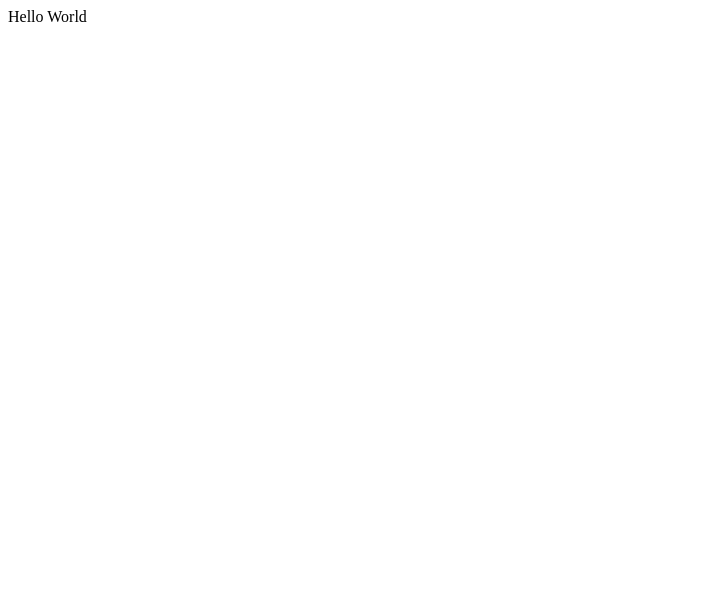
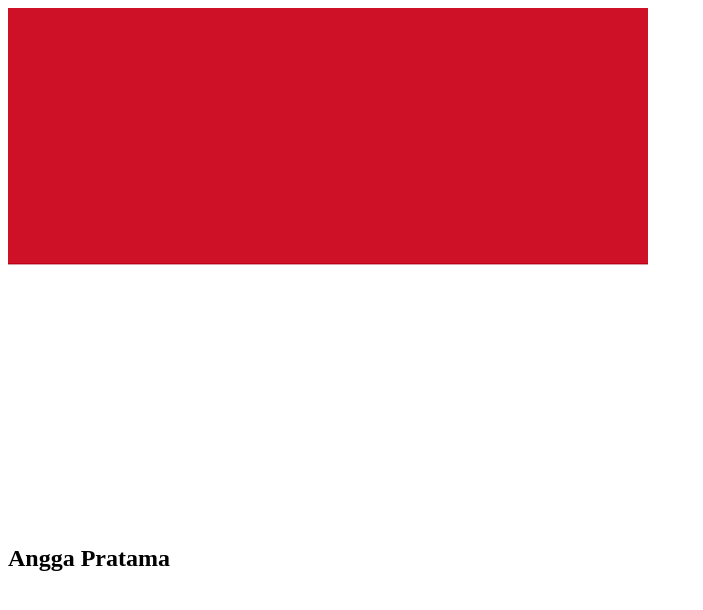
Before and after one commit to tambing/latihan, a plain HTML site: page index.html in a window 1280 px wide. Shown: the whole page, without its empty margins (0-703 px from the left). Drawn offline with Linux system fonts and the light colour scheme.

Commit message:
ada tambah gambar

```diff
--- a/index.html
+++ b/index.html
@@ -4,7 +4,10 @@
     </head>
 
     <body>
-     Hello World
+         <div>
+            <img src="images/Bendera.png" alt="profile image" />
+            <h2>Angga Pratama</h2>
+         </div>
     </body>
 
 </html>
```
Also changed, not shown: images/Bendera.png (added).
